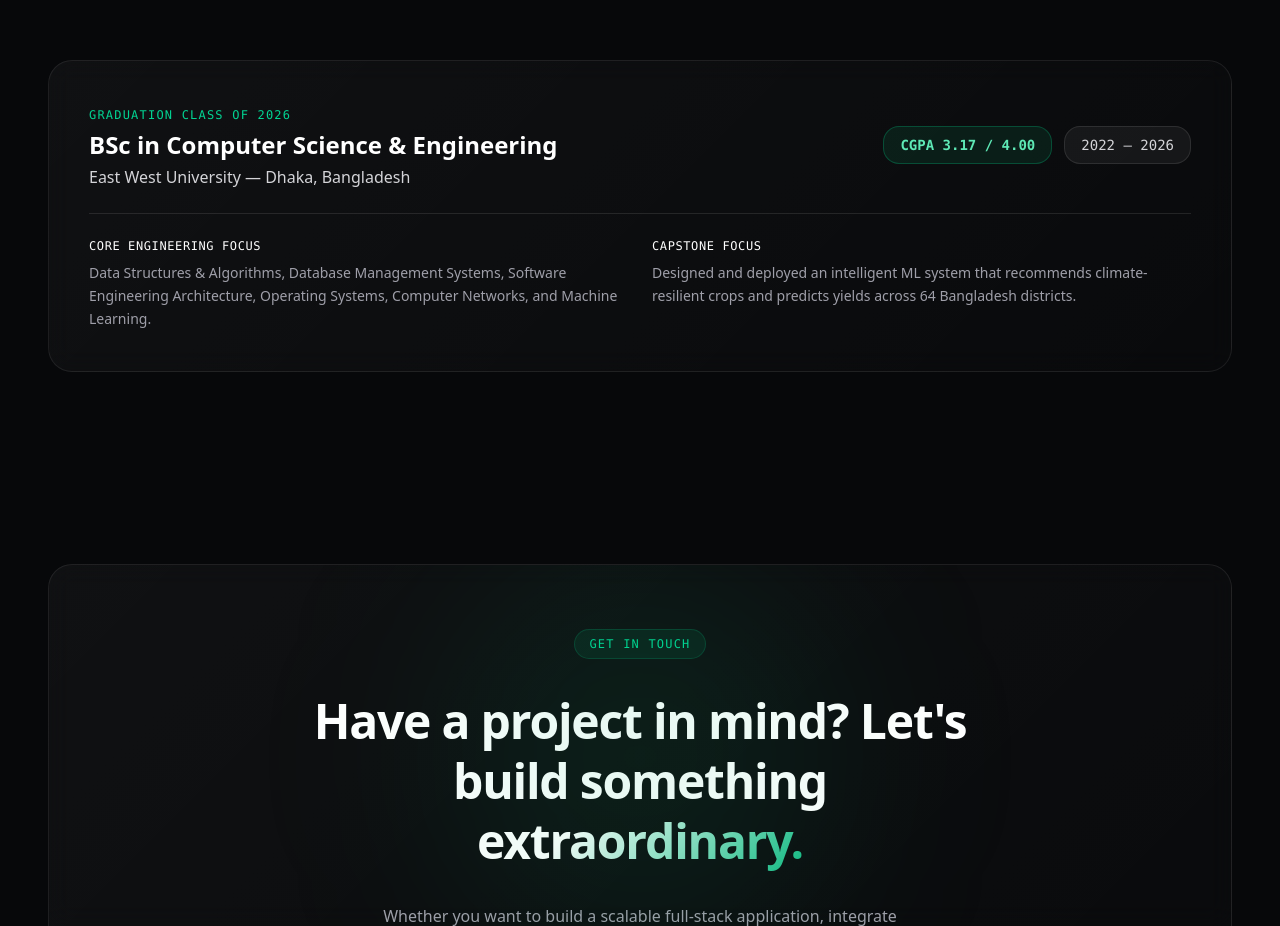
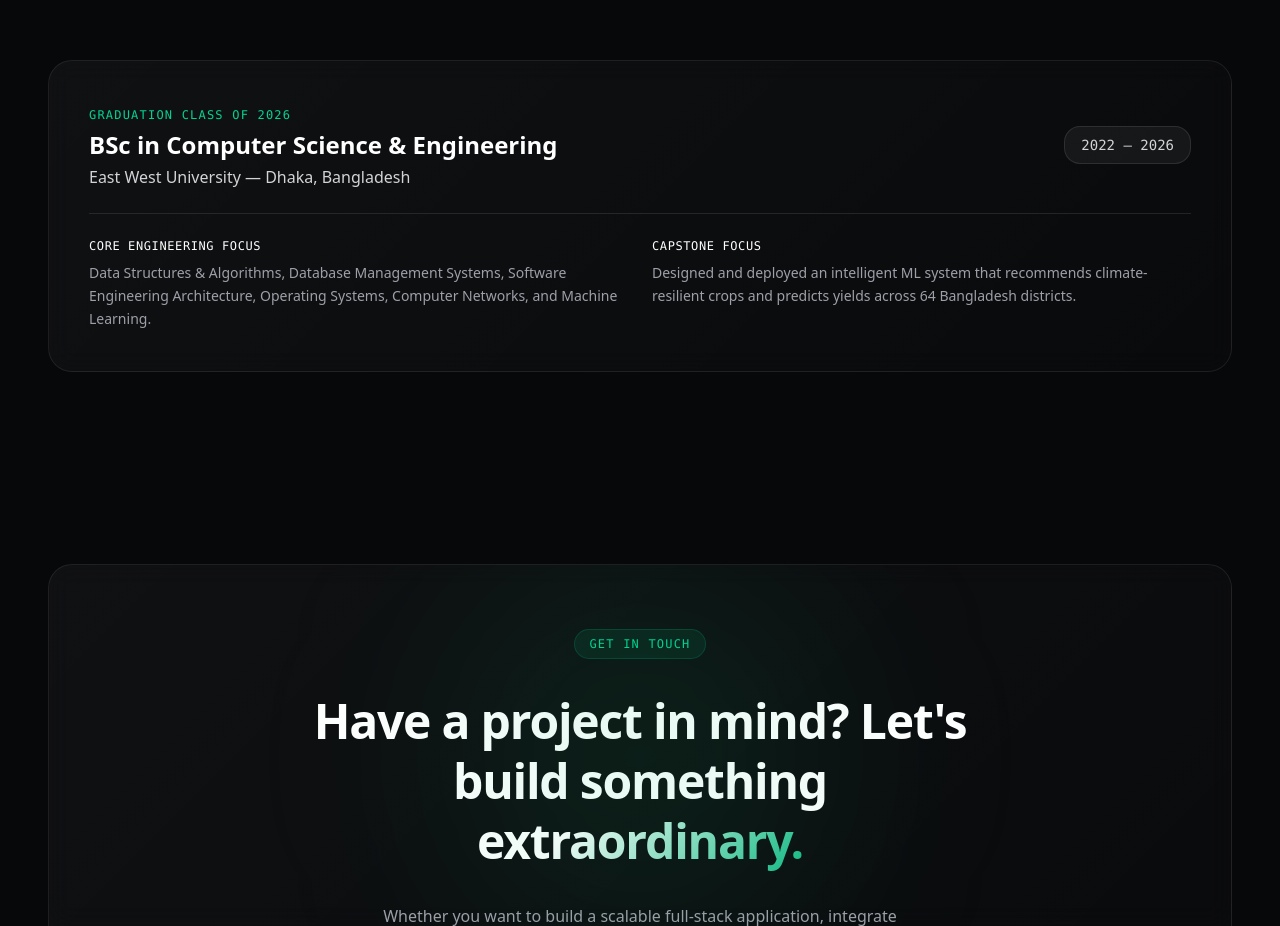
Before and after one commit to salmanibneyrahman/salman, a Next.js app: page / in a window 1280 px wide. Shown: the part 3950-4876 px from the top of the page. Built offline with nearby package versions, Linux system fonts and the light colour scheme.

Commit message:
cgpa removed

```diff
--- a/src/components/Education.jsx
+++ b/src/components/Education.jsx
@@ -37,9 +37,6 @@ export default function Education() {
             </div>
 
             <div className="flex items-center gap-3">
-              <div className="px-4 py-2 rounded-2xl bg-emerald-500/10 border border-emerald-500/30 text-emerald-300 font-mono text-sm font-bold">
-                CGPA 3.17 / 4.00
-              </div>
               <div className="px-4 py-2 rounded-2xl bg-white/5 border border-white/10 text-zinc-300 font-mono text-sm">
                 2022 – 2026
               </div>
```
